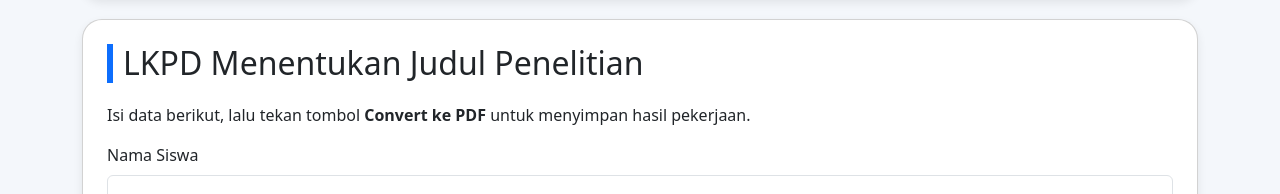
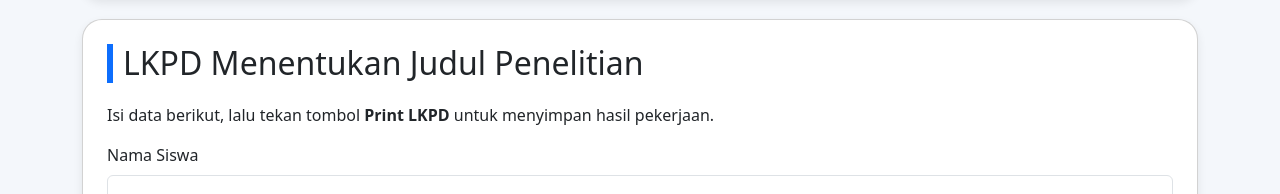
Before and after one commit to arn99-design/sos, a plain HTML site: page index.html in a window 1280 px wide. Shown: the part 7876-8070 px from the top of the page. Drawn offline with nearby package versions, Linux system fonts and the light colour scheme.

Commit message:
Update index.html

```diff
--- a/index.html
+++ b/index.html
@@ -296,7 +296,7 @@ Dampak Kebiasaan Bolos terhadap Prestasi Belajar Siswa Kelas X.3</p>
 
 <div class="card p-4">
     <h2 class="section-title">LKPD Menentukan Judul Penelitian</h2>
-    <p>Isi data berikut, lalu tekan tombol <b>Convert ke PDF</b> untuk menyimpan hasil pekerjaan.</p>
+    <p>Isi data berikut, lalu tekan tombol <b>Print LKPD</b> untuk menyimpan hasil pekerjaan.</p>
 
     <div class="mb-3">
       <label class="form-label">Nama Siswa</label>
```
